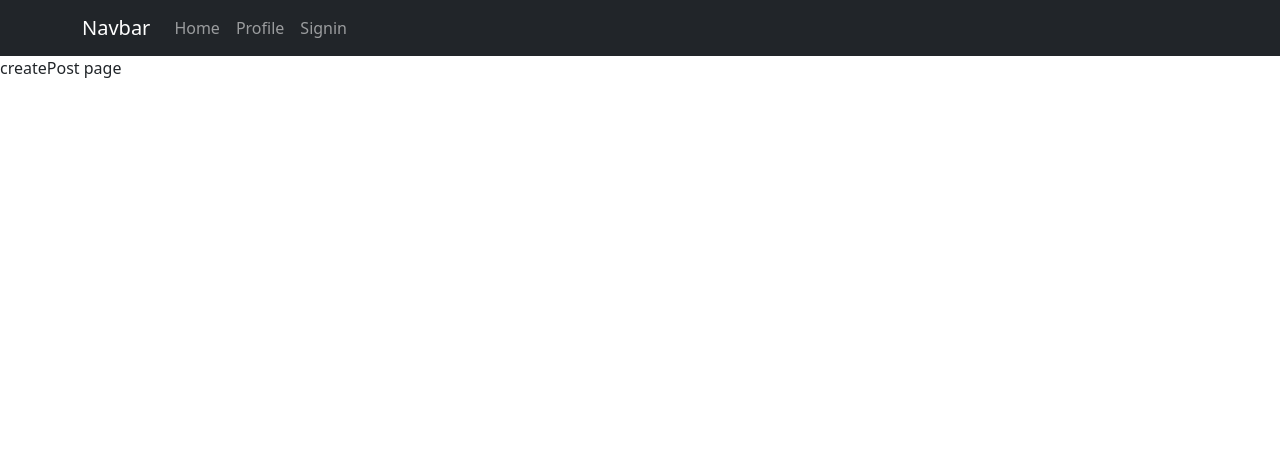
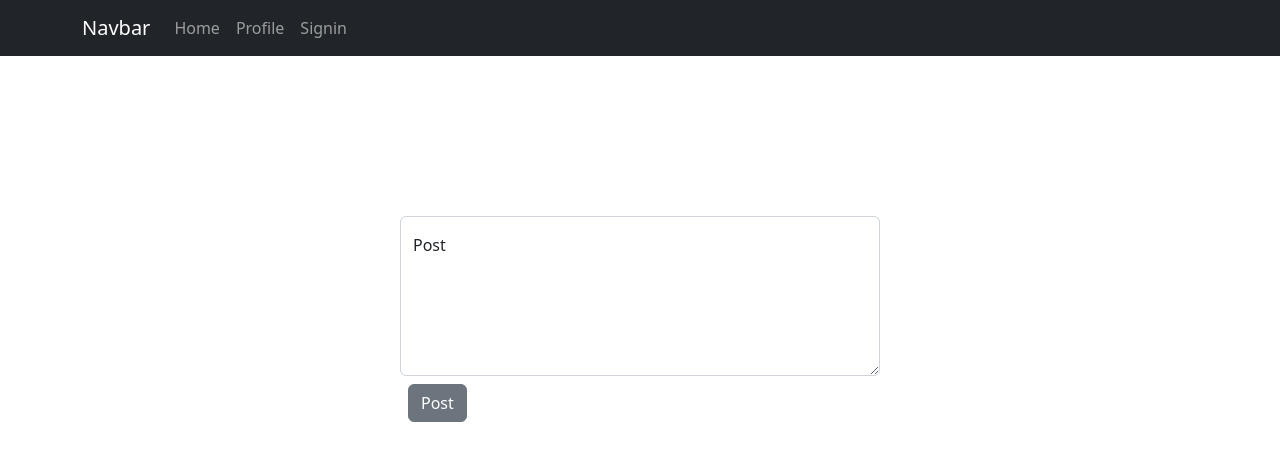
Before and after one commit to Whoisbk/react-blog, a React (Create React App) app: page /createpost in a window 1280 px wide. Shown: the top 460 px of the page. Built offline with nearby package versions, Linux system fonts and the light colour scheme.

Commit message:
apollo setup complete

```diff
--- a/src/index.js
+++ b/src/index.js
@@ -2,12 +2,53 @@ import React from 'react';
 import ReactDOM from 'react-dom/client';
 import App from './App';
 import 'bootstrap/dist/css/bootstrap.min.css';
+import {
+  ApolloClient,
+  InMemoryCache,
+  ApolloProvider,
+  from,
+  gql,
+  HttpLink
+} from "@apollo/client";
+
+const link = from([
+  new HttpLink({
+    uri: "https://verified-cow-69.hasura.app/v1/graphql",
+    headers: {
+      'x-hasura-admin-secret': "klOWbo3h46Y1nkwfdxlAlTqwudC905AYxO2tRh9zRmqFBRY5RjSjVpwvCw99Qprl",
+    }
+  }),
+
+]);
+const client = new ApolloClient({
+  link: link,
+  cache: new InMemoryCache(),
+});
 
 const root = ReactDOM.createRoot(document.getElementById('root'));
 root.render(
   <React.StrictMode>
 
-      <App />
+  <ApolloProvider client={client}>
+
+    <App />
+
+  </ApolloProvider>
 
   </React.StrictMode>
-);
+);/*
+client.query({
+  query: gql`
+   query MyQuery {
+     Users {
+       email
+       first_name
+       id
+       last_name
+       username
+     }
+   }
+ `
+})
+.then(result => console.log(result))
+ */
--- a/src/pages/CreatePost.js
+++ b/src/pages/CreatePost.js
@@ -1,9 +1,35 @@
 import React from 'react'
+import FloatingLabel from "react-bootstrap/FloatingLabel";
+import Form from "react-bootstrap/Form";
+import { useNavigate } from "react-router-dom";
+import Button from "react-bootstrap/Button";
 
 function CreatePost() {
+
+  let navigate = useNavigate()
   return (
-    <div>createPost page</div>
-  )
+    <div className="d-flex justify-content-center aligin-items-center">
+      <div>
+        <FloatingLabel controlId="floatingTextarea" label="Post">
+          <Form.Control
+            as="textarea"
+            placeholder="Write Post here"
+            style={{ height: "10rem", marginTop: "10rem", width: "30rem" }}
+          />
+        </FloatingLabel>
+
+        <Button
+          className="m-2"
+          variant="secondary"
+          onClick={() => {
+            navigate("/");
+          }}
+        >
+          Post
+        </Button>
+      </div>
+    </div>
+  );
 }
 
 export default CreatePost
--- a/src/pages/Home.js
+++ b/src/pages/Home.js
@@ -1,12 +1,67 @@
-import React from 'react'
+import React, { useState } from 'react'
 import Button from "react-bootstrap/Button";
 import { useNavigate } from 'react-router-dom';
+import { useQuery, gql } from "@apollo/client";
+import { useEffect } from 'react';
+
 function Home() {
 
   let navigate = useNavigate()
+   const GET_USERS = gql`
+     query MyQuery {
+       Users {
+         email
+         first_name
+         id
+         last_name
+         username
+       }
+     }
+   `;
+
+  const GET_POSTS = gql`
+    query MyQuery {
+      Posts {
+        content
+        created_at
+        id
+      }
+    }
+  `;
+
+  function DisplayPosts() {
+    const { loading, error, data } = useQuery(GET_POSTS);
+    if (loading) return <p>Loading...</p>;
+
+    if (error) return <p>Error :(</p>;
+    return data.Posts.map(({ id, content, created_at }) => (
+      <div key={id}>
+        <h3>{content}</h3>
+        <p>{created_at}</p>
+        <br />
+      </div>
+    ));
+  }
+
+  function DisplayUsers() {
+    const { loading, error, data } = useQuery(GET_USERS);
+      if (loading) return <p>Loading...</p>;
+
+      if (error) return <p>Error :(</p>;
+      return data.Users.map(({ id, first_name, last_name}) => (
+        <div key={id}>
+          <h3>{first_name}</h3>
+          <b>About this location:</b>
+          <p>{last_name}</p>
+          <br />
+        </div>
+      ));
+  }
 
   return (
     <div>
+      <DisplayUsers />
+      <DisplayPosts />
       <Button className="m-2" variant="secondary" onClick={()=>{navigate("/createpost")}}>
         Start A Post
       </Button>
```
Also changed, not shown: src/App.js (+8 -3 lines).
